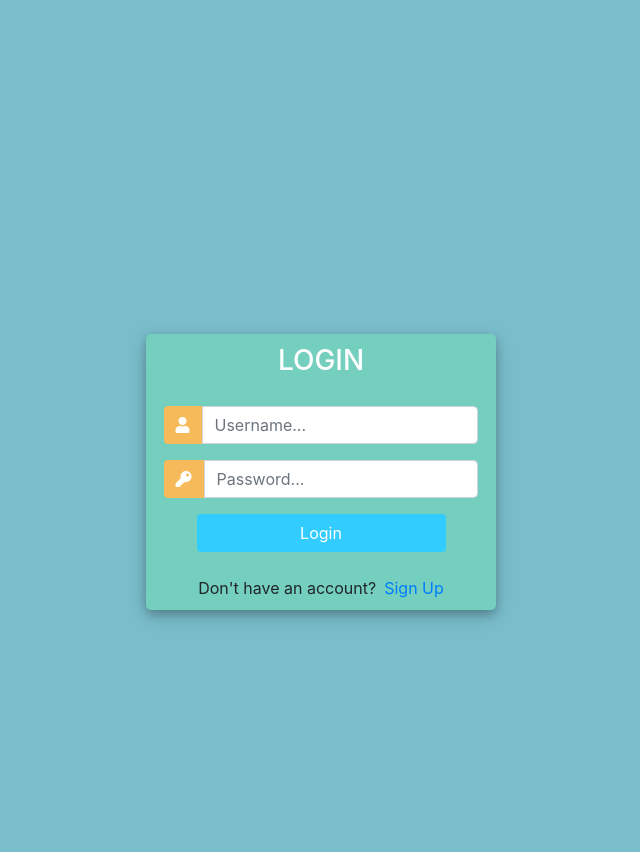
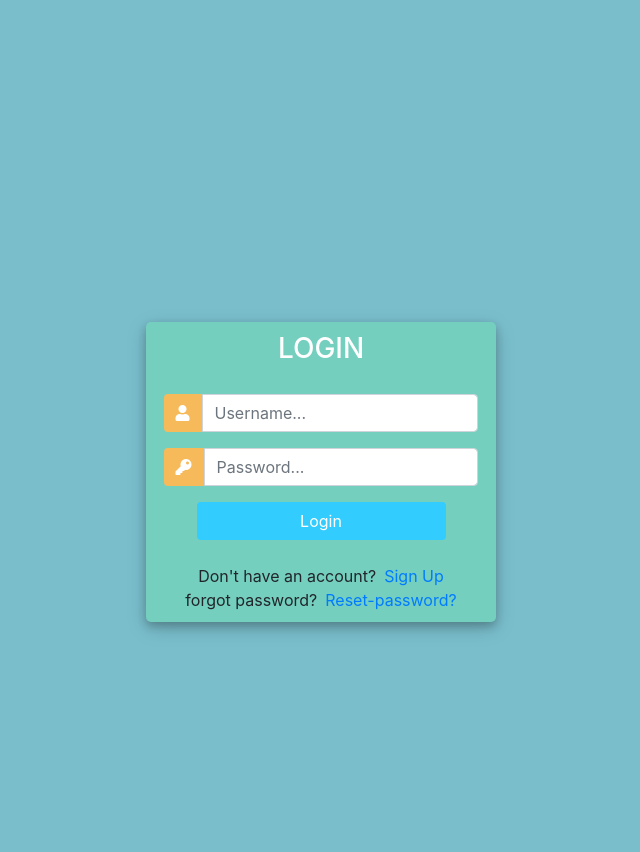
Before and after one commit to efremjon/coustomermangementsystaem, a Django app: page /login/ in a window 1280 px wide. Shown: the top 852 px of the page, without its empty margins (319-959 px from the left). Run offline with Django 3.2, Linux system fonts and the light colour scheme; some libraries are stand-ins or nearby versions.

Commit message:
part 20 compelt

```diff
--- a/account/urls.py
+++ b/account/urls.py
@@ -1,9 +1,12 @@
-from django.urls import path
+from django.urls import path,include
 from .import views
+from django.contrib.auth import authenticate, login, logout
+from django.contrib.auth import views as auth_views
+
 urlpatterns = [
 
 # this is authentication apart.
-
+    path('a/',include('django.contrib.auth.urls')),
     path('register/', views.registerPage, name="re"),
 	path('login/', views.loginPage, name="login"),
 	path('logout/', views.logoutUser, name="logout"),
@@ -20,4 +23,21 @@ urlpatterns = [
     path('Update_order/<int:pk>/',views.Update_Order,name='update_order'),
     path('delete_order/<int:pk>/',views.Delete_Order,name='delete_order'),
 
+
+    #################################################
+
+    path('reset_password/',auth_views.PasswordResetView.as_view(template_name="account/password_reset.html"),
+     name="reset_password"),
+
+    path('reset_password_sent/',auth_views.PasswordResetDoneView.as_view(template_name="account/password_reset_sent.html"),
+        name="password_reset_done"),
+
+    path('reset/<uidb64>/<token>/',auth_views.PasswordResetConfirmView.as_view(template_name="account/password_reset_form.html"),
+     name="password_reset_confirm"),
+
+    path('reset_password_complete/',auth_views.PasswordResetCompleteView.as_view(template_name="account/password_reset_done.html"),
+        name="password_reset_complete"),
+
+ #################################################
+
 ]
--- a/template/account/login.html
+++ b/template/account/login.html
@@ -114,6 +114,9 @@
 					<div class="d-flex justify-content-center links">
 						Don't have an account? <a href="{% url 're' %}" class="ml-2">Sign Up</a>
 					</div>
+					<div class="d-flex justify-content-center links">
+						forgot password? <a href="{% url 'reset_password' %}" class="ml-2">Reset-password?</a>
+					</div>
 
 				</div>
 			</div>
--- /dev/null
+++ b/template/account/password_reset_done.html
@@ -0,0 +1,5 @@
+<h3>Password reset complete</h3>
+
+<p>Your password has been set. You may go ahead and log in now.</p>
+
+<a href="/">Log in</a>
--- /dev/null
+++ b/template/account/password_reset_sent.html
@@ -0,0 +1,6 @@
+<h3>Password reset sent</h3>
+
+
+<p>We’ve emailed you instructions for setting your password, if an account exists with the email you entered. You should receive them shortly.</p>
+
+<p>If you don’t receive an email, please make sure you’ve entered the address you registered with, and check your spam folder.</p>
```
Also changed, not shown: CMS/settings.py (+18 -0 lines), template/account/password_reset.html (added, +11 -0 lines), template/account/password_reset_form.html (added, +11 -0 lines), db.sqlite3.
